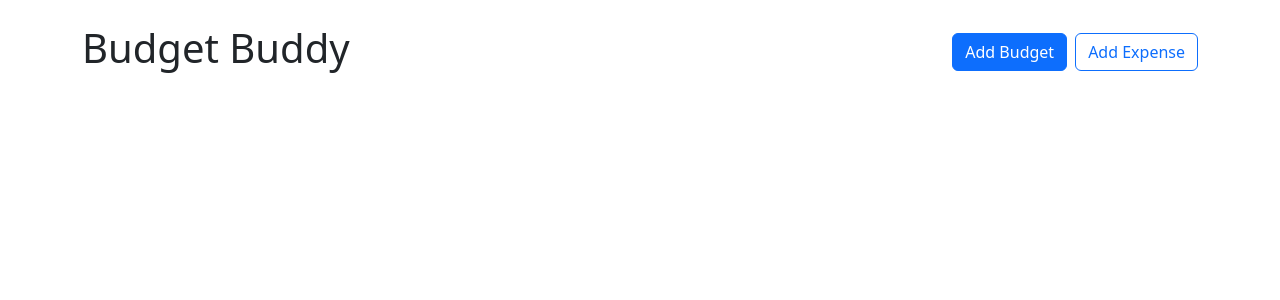
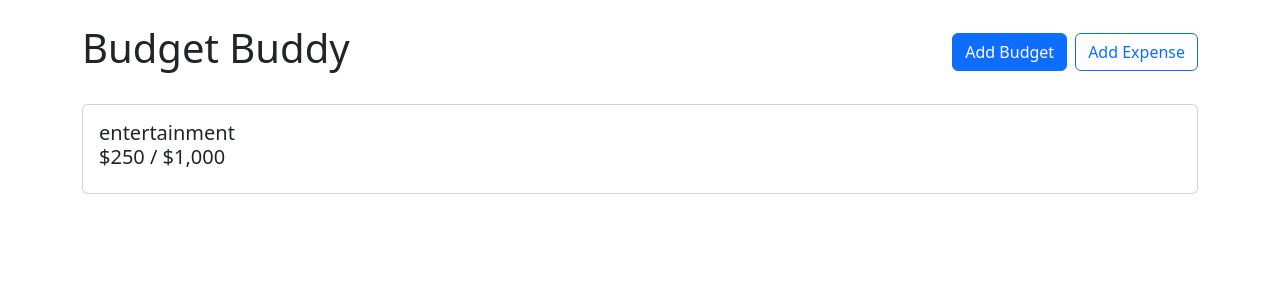
Before and after one commit to subhank97/Budget-Buddy, a React (Create React App) app in the folder my-app/: page / in a window 1280 px wide. Shown: the top 300 px of the page. Built offline with nearby package versions, Linux system fonts and the light colour scheme.

Commit message:
created and exported a currensy formatter and passed props from app to BudgetCard

```diff
--- a/my-app/src/App.js
+++ b/my-app/src/App.js
@@ -1,5 +1,6 @@
 import Container from 'react-bootstrap/Container';
 import { Stack, Button } from 'react-bootstrap';
+import BudgetCard from './Components/BudgetCard';
 
 function App() {
   return (
@@ -10,7 +11,9 @@
         <Button variant="outline-primary">Add Expense</Button>
       </Stack>
       <div style={{display:"grid", gridTemplate:"repeat(auto-fill, minmax(300px,1rfr))",
-                   gap: "1rem", alignItems:"flex-start" }}></div>
+                   gap: "1rem", alignItems:"flex-start" }}>
+        <BudgetCard name="entertainment" amount={250} max={1000}></BudgetCard>
+      </div>
     </Container>
   );
 }
--- /dev/null
+++ b/my-app/src/Components/BudgetCard.js
@@ -0,0 +1,16 @@
+import React from 'react'
+import Card from 'react-bootstrap/Card'
+import { currencyFormatter } from './Utility'
+
+export default function BudgetCard({ name, amount, max }) {
+  return (
+    <Card>
+        <Card.Body>
+            <Card.Title>
+                <div>{name}</div>
+                <div>{currencyFormatter.format(amount)} / {currencyFormatter.format(max)}</div>
+            </Card.Title>
+        </Card.Body>
+    </Card>
+  )
+}
--- /dev/null
+++ b/my-app/src/Components/Utility.js
@@ -0,0 +1,5 @@
+export const currencyFormatter = new Intl.NumberFormat(undefined, {
+    currency: "usd",
+    style: "currency",
+    minimumFractionDigits: 0
+})
```
